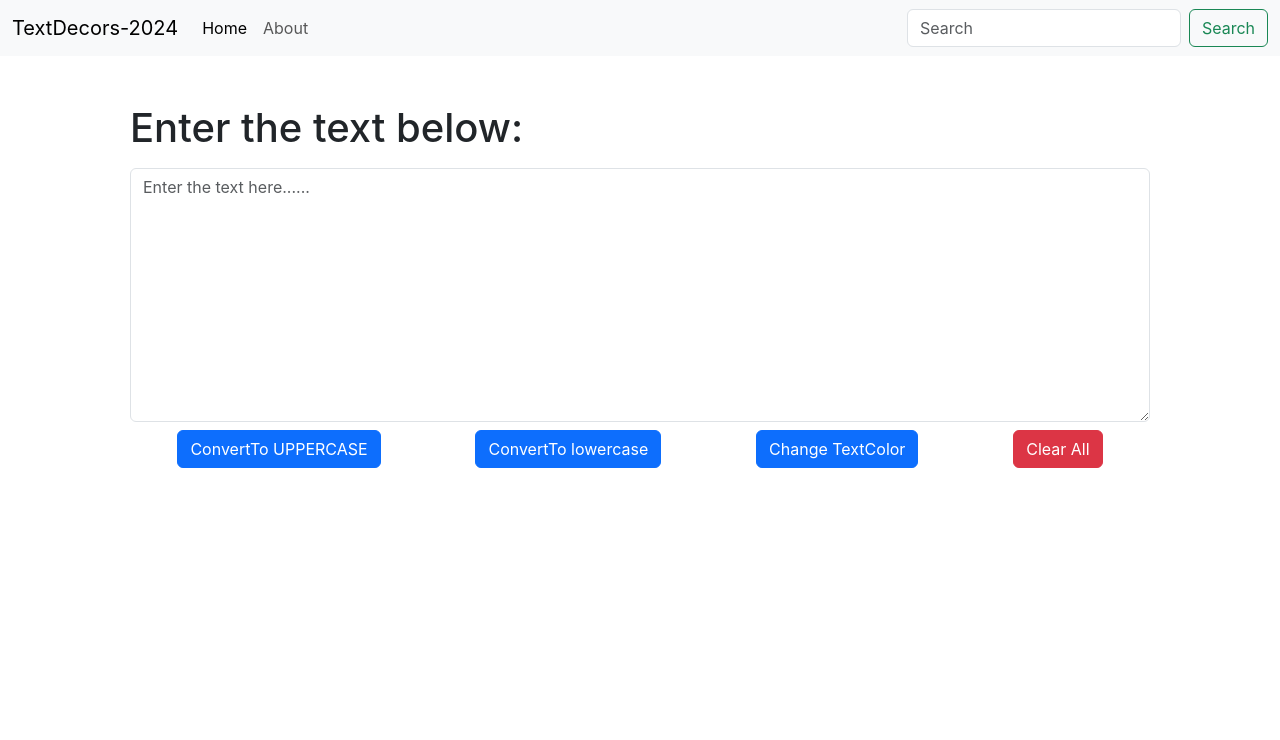
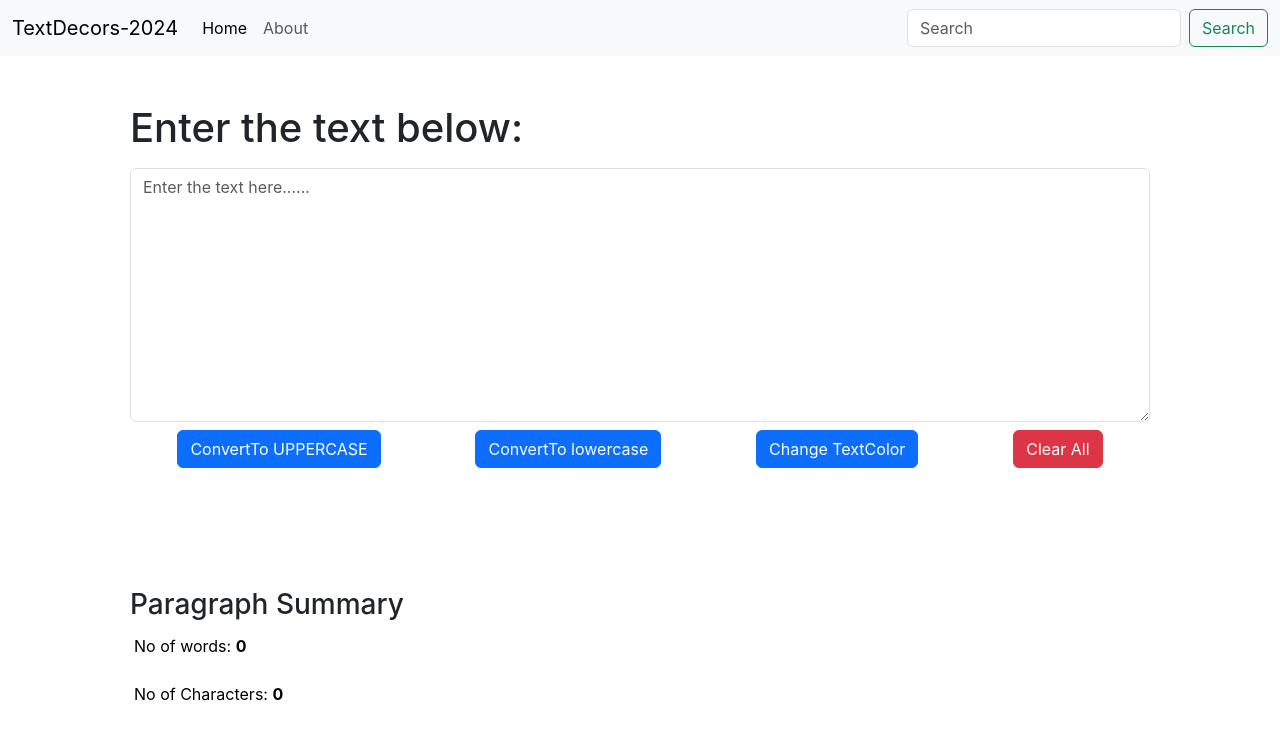
Before and after one commit to sudip22-p/react-learn-second, a React (Create React App) app: page / in a window 1280 px wide. Shown: the top 740 px of the page. Built offline with nearby package versions, Linux system fonts and the light colour scheme.

Commit message:
Text Decors updated-summmry addup

```diff
--- a/src/components/FillForm.js
+++ b/src/components/FillForm.js
@@ -37,8 +37,8 @@ export default function FillForm(props) {
   const [textareaColor, setTextareaColor] = useState('black');
 
   return (
-    <div>
-        <div className="mb-3 p-5">
+    <>
+        <div className="mb-3 p-5 container">
             <h1><label htmlFor="text_input_field" className="form-label">{props.heading}</label></h1>
             <textarea style={{ color: textareaColor}} placeholder='Enter the text here......' onChange={handleOnChange} className="form-control" value={text} id="text_input_field" rows="10"></textarea>
             <div className="flexbox_row_align">
@@ -48,6 +48,11 @@ export default function FillForm(props) {
               <button onClick={handleClearAllClick}className={`btn btn-danger m-2`}>Clear All</button>
             </div>
         </div>
-    </div>
+        <div className="mb-3 p-5 container">
+            <h3>Paragraph Summary</h3>
+            <p class="p-1" style={{color:textareaColor}}>No of words: <strong>{text.length===0?0:text.split(" ").length-1}</strong></p>
+            <p class="p-1" style={{color:textareaColor}}>No of Characters: <strong>{text.length}</strong></p>
+        </div>
+    </>
   )
 }
```
